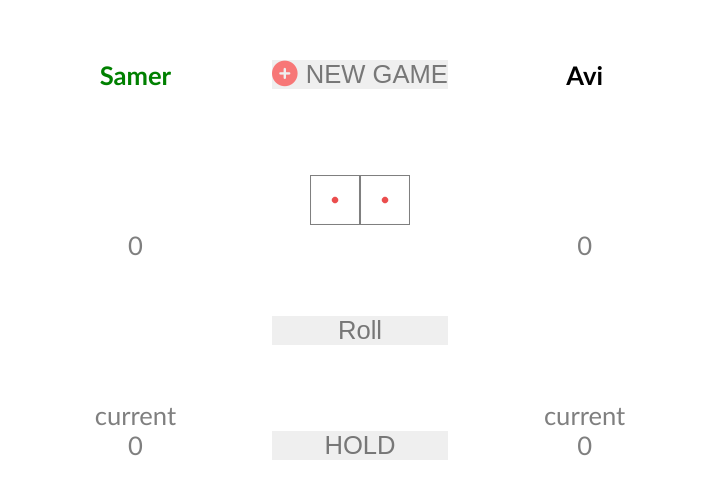
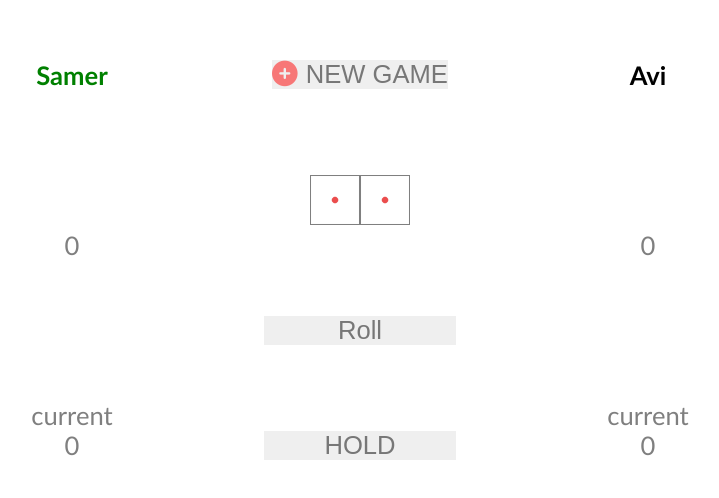
Before and after one commit to samertaha/Dice-Game, a React (Create React App) app: page / in a window 1280 px wide. Shown: the part 140-638 px from the top of the page, without its empty margins (280-999 px from the left). Built offline with nearby package versions, Linux system fonts and the light colour scheme.

Commit message:
fixed width

```diff
--- a/src/App.css
+++ b/src/App.css
@@ -24,6 +24,7 @@ body {
 }
 .vert {
   height: 50vh;
+  width: 12rem;
   margin: 0 3rem;
   flex-direction: column;
   justify-content: space-between;
```
